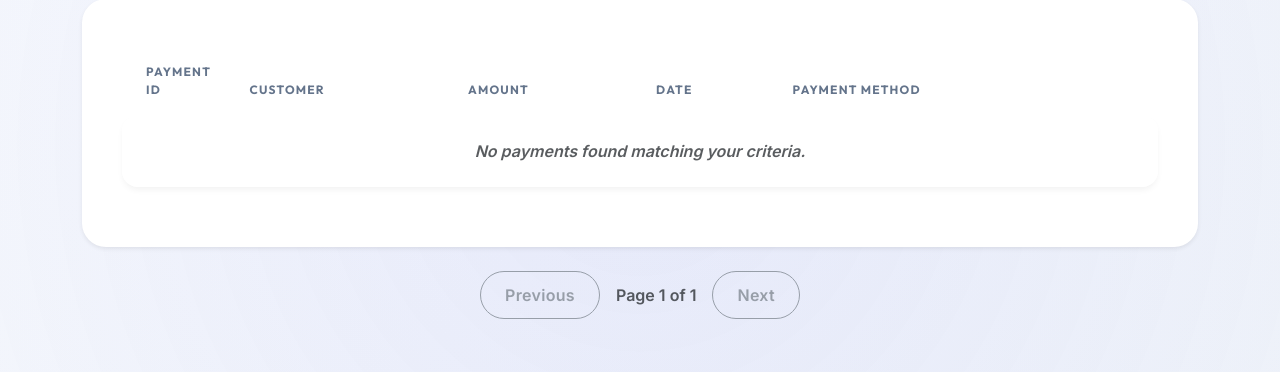
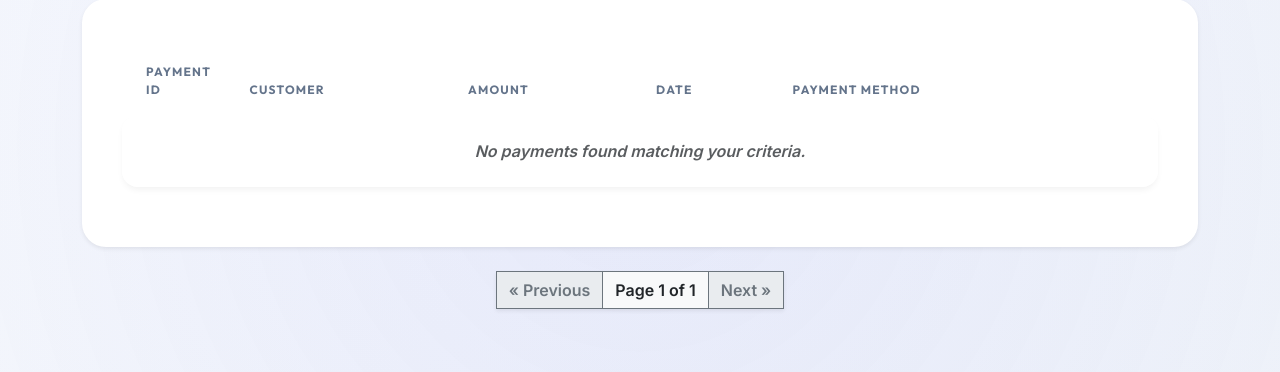
Before and after one commit to ituitis20-yilmazal19/DataTrack, a Flask app: page /payments in a window 1280 px wide. Shown: the part 256-628 px from the top of the page. Run offline with Flask 3, Linux system fonts and the light colour scheme; data that the repository does not hold is empty.

Commit message:
Refactor pagination in payment.html template

```diff
--- a/templates/payment.html
+++ b/templates/payment.html
@@ -117,21 +117,33 @@
 </div>
 
 <div class="d-flex justify-content-center align-items-center mt-4 mb-5">
+    <nav aria-label="Page navigation">
+        <ul class="pagination mb-0 shadow-sm">
 
-    <a class="btn btn-outline-secondary me-3 {{ 'disabled' if page == 1 else '' }}"
+            <li class="page-item {{ 'disabled' if page == 1 else '' }}">
+                <a class="page-link border-secondary text-secondary fw-bold"
+                   style="border-radius: 0 !important;"
                    href="{{ url_for('payments_list', page=page-1, q=q, payment_method=sel_method, sort_order=sel_sort) }}">
-        Previous
+                    &laquo; Previous
                 </a>
+            </li>
 
-    <span class="fw-bold text-muted">
+            <li class="page-item disabled">
+                 <span class="page-link border-secondary text-dark fw-bold bg-light"
+                       style="border-radius: 0 !important; opacity: 1;">
                      Page {{ page }} of {{ total_pages }}
                  </span>
+            </li>
 
-    <a class="btn btn-outline-secondary ms-3 {{ 'disabled' if page == total_pages else '' }}"
+            <li class="page-item {{ 'disabled' if page == total_pages else '' }}">
+                <a class="page-link border-secondary text-secondary fw-bold"
+                   style="border-radius: 0 !important;"
                    href="{{ url_for('payments_list', page=page+1, q=q, payment_method=sel_method, sort_order=sel_sort) }}">
-        Next
+                    Next &raquo;
                 </a>
-
+            </li>
+        </ul>
+    </nav>
 </div>
 
 {% endblock %}
```
Lines whose indentation alone changed are shown as unchanged.
